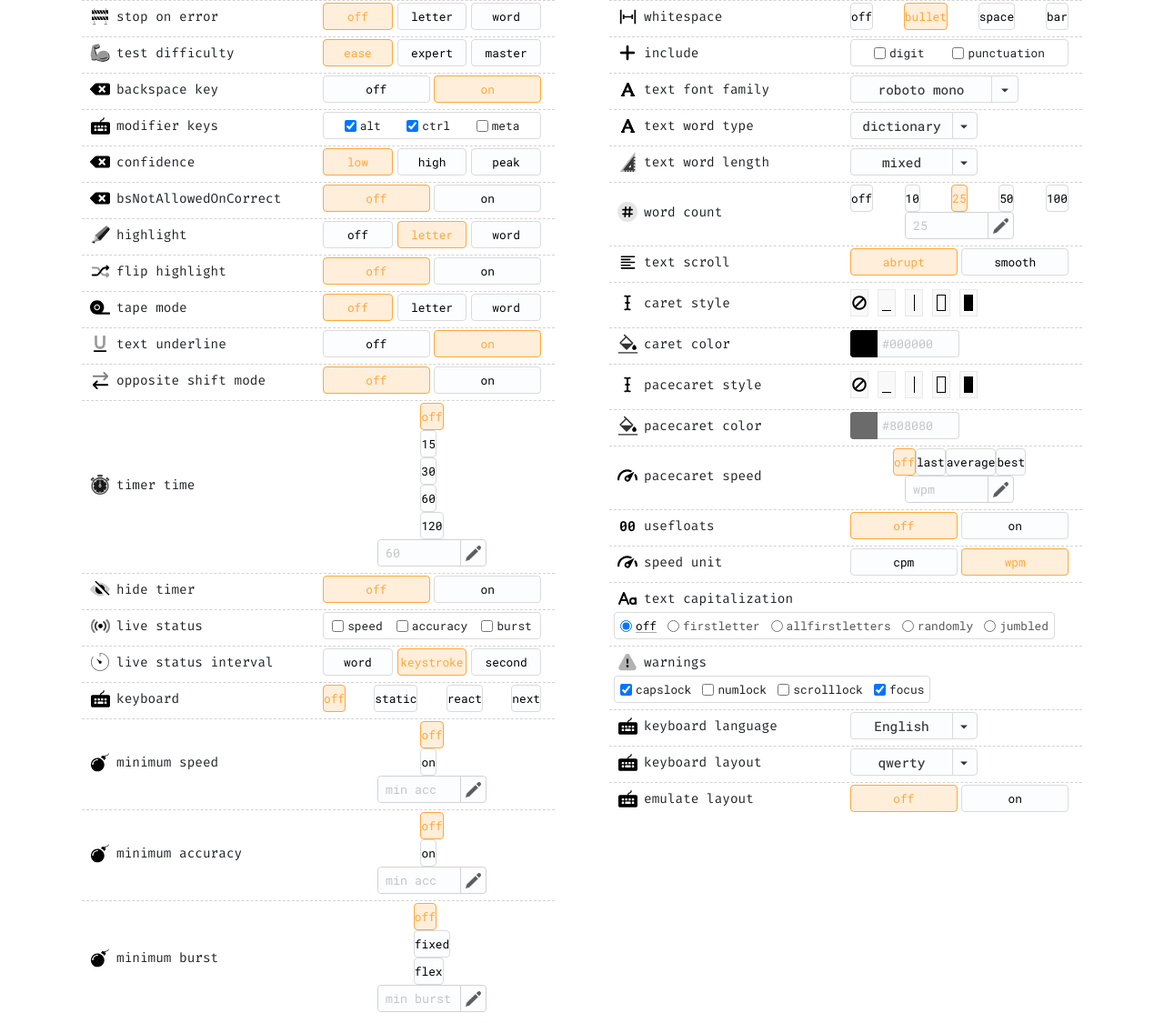
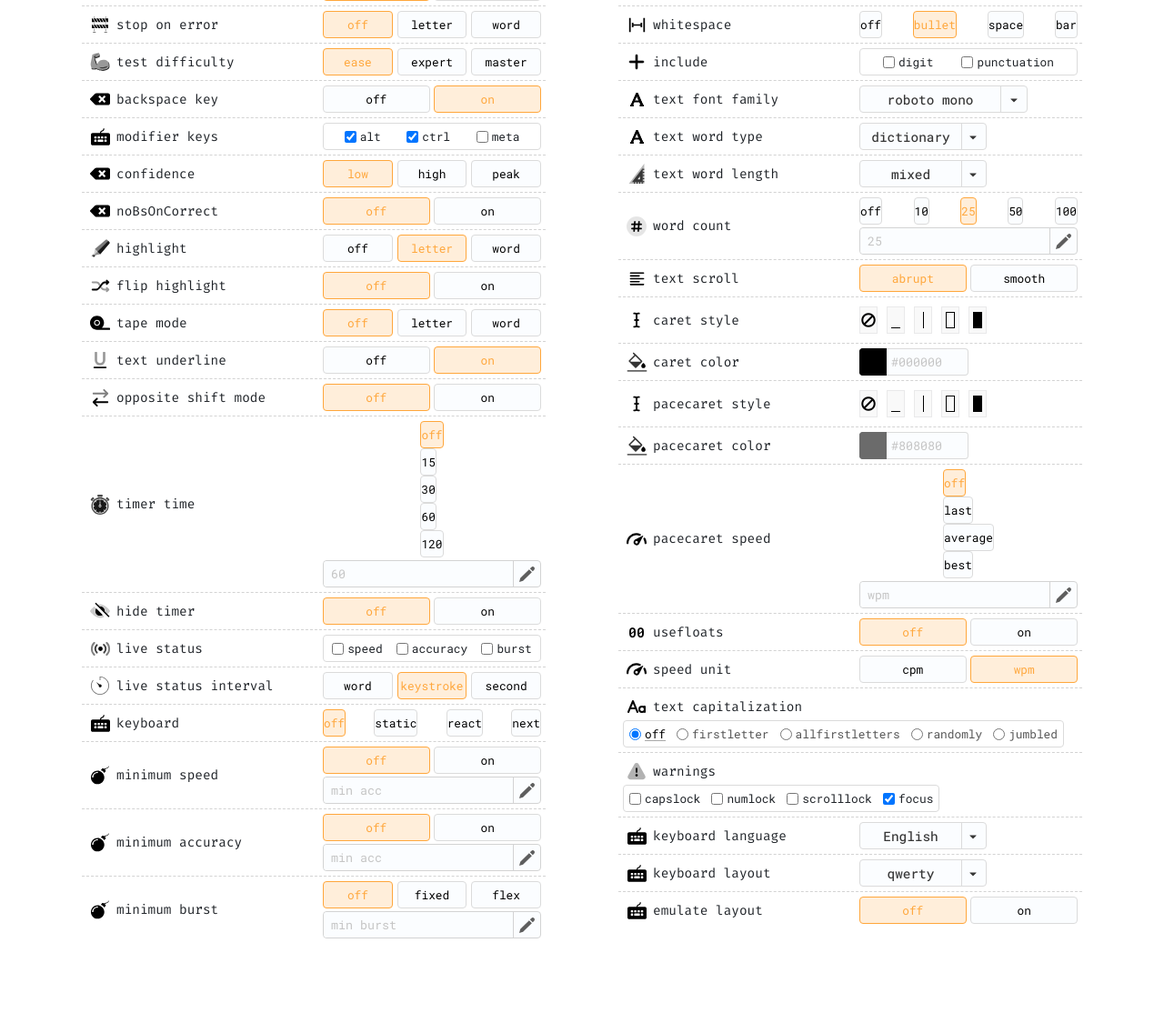
Before and after one commit to rhabibul/ttypist, a plain HTML site: page index.html in a window 1280 px wide. Shown: the part 447-1572 px from the top of the page at 91% size. After the commit the page ends 1494 px from the top, so only its background shows below. Drawn offline with Linux system fonts and the light colour scheme.

Commit message:
syling buttons in two columns

```diff
--- a/css/setting.css
+++ b/css/setting.css
@@ -1,3 +1,7 @@
+:root {
+	--setting-buttons-container-width: 240px;
+}
+
 input[type="color"] {
 	cursor: pointer;
 }
@@ -22,12 +26,11 @@ div.setting {
 }
 div.setting div.column.c1,
 div.setting div.column.c2 {
-	width: 520px;
+	width: 510px;
 	display: flex;
 	flex-direction: column;
 	justify-content: flex-start;
 	align-items: flex-start;
-	row-gap: 5px;
 	/* border: 1px dashed gray; */
 }
 div.setting div.column div.row {
@@ -36,7 +39,7 @@ div.setting div.column div.row {
 	align-items: center;
 	justify-content: flex-start;
 	border-top: 1px dashed lightgray;
-	padding: 2px 0px 2px 5px;
+	padding: 5px 0px 5px 5px;
 }
 
 div.label {
@@ -79,18 +82,28 @@ div.config {
   user-select: none;
 	/* border: 1px solid gray; */
 }
+div.buttonContainer.s2-1.s3 div.minimumSpeedButton,
+div.buttonContainer.s2-1.s3 div.minimumAccuracyButton,
+div.buttonContainer.s2-1.s3 div.minimumBurstButton,
+div.buttonContainer.s3-1.s4 div.minimumBurstButton,
 div.buttonContainer {
-	width: 240px;
+	width: var(--setting-buttons-container-width);
 	display: flex;
 	align-items: center;
 	justify-content: space-between;
 	/* border: 1px solid black; */
 }
+div.buttonContainer.s2-1.s3 div.minimumSpeedButton > .button,
+div.buttonContainer.s2-1.s3 div.minimumAccuracyButton > .button,
 div.buttonContainer.s2 > .button {
 	flex-basis: 49%;
 }
+div.buttonContainer.s3-1.s4 div.minimumBurstButton > .button,
 div.buttonContainer.s3 > .button {
 	flex-basis: 32%;
+}
+div.buttonContainer.s4 > .button {
+
 }
 div.config button.button {
 	height: var(--setting-button-height);
@@ -114,6 +127,7 @@ div.config.s4-1.s5,
 div.config.s5-1.s6 {
 	display: flex;
 	flex-direction: column;
+	row-gap: 3px;
 }
 
 div.row#textCapitalization,
@@ -121,10 +135,6 @@ div.row#warnings {
 	display: flex;
 	flex-direction: column;
 	align-items: flex-start;
-}
-
-div.config.paceCaretSpeedButtonContainer div.paceCaretSpeedButton {
-	display: flex;
 }
 
 ::placeholder {
@@ -557,8 +567,8 @@ div.colorPickerContainer input[type="color"].colorInputSelector.paceCaretColorSe
 
 /* -------------------------- custom input -------------------------- */
 div.customInput {
-	width: 120px;
-	height: 30px;
+	width: var(--setting-buttons-container-width);
+	height: var(--setting-button-height);
 	display: flex;
 	justify-content: center;
 	background-color: var(--setting-button-backgroundcolor);
@@ -567,7 +577,7 @@ div.customInput {
 }
 div.customInput input.customInputBox {
 	height: 100%;
-	width: 90px;
+	width: calc(var(--setting-buttons-container-width) - 30px);
 	border: none;
 	outline: none;
 	padding-left: 8px;
--- a/index.html
+++ b/index.html
@@ -272,7 +272,7 @@
         <div class="row" id="backspaceNotAllowedOnCorrect">
           <div class="label">
             <div class="symbol"><svg class="iconBackspaceKey" fill="var(--setting-icon-color)" width="256px" height="256px" viewBox="0 -64 640 640"> <path d="M576 64H205.26A63.97 63.97 0 0 0 160 82.75L9.37 233.37c-12.5 12.5-12.5 32.76 0 45.25L160 429.25c12 12 28.28 18.75 45.25 18.75H576c35.35 0 64-28.65 64-64V128c0-35.35-28.65-64-64-64zm-84.69 254.06c6.25 6.25 6.25 16.38 0 22.63l-22.62 22.62c-6.25 6.25-16.38 6.25-22.63 0L384 301.25l-62.06 62.06c-6.25 6.25-16.38 6.25-22.63 0l-22.62-22.62c-6.25-6.25-6.25-16.38 0-22.63L338.75 256l-62.06-62.06c-6.25-6.25-6.25-16.38 0-22.63l22.62-22.62c6.25-6.25 16.38-6.25 22.63 0L384 210.75l62.06-62.06c6.25-6.25 16.38-6.25 22.63 0l22.62 22.62c6.25 6.25 6.25 16.38 0 22.63L429.25 256l62.06 62.06z"></path></svg></div>
-            <div class="text">bsNotAllowedOnCorrect</div>
+            <div class="text">noBsOnCorrect</div>
           </div>
           <div class="config buttonContainer backspaceNotAllowedOnCorrectButton s2">
             <button class="button off" tabindex="0" role="button" type="button" value="off" id="selected">off</button>
@@ -1021,7 +1021,7 @@
           </div>
           <div class="config warningsCheckboxButtonContainer s4">
             <div class="warningCheckboxButton capslock" data-value="capslock">
-              <input tabindex="0" type="checkbox" id="capslock" name="warningCheckboxButton" checked>
+              <input tabindex="0" type="checkbox" id="capslock" name="warningCheckboxButton">
               <label for="capslock">capslock</label>
             </div>
             <div class="warningCheckboxButton numlock" data-value="numlock">
```
